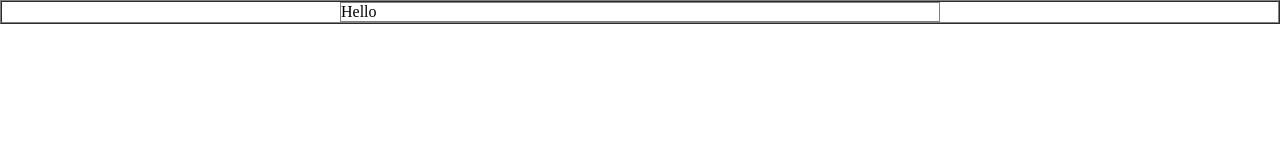
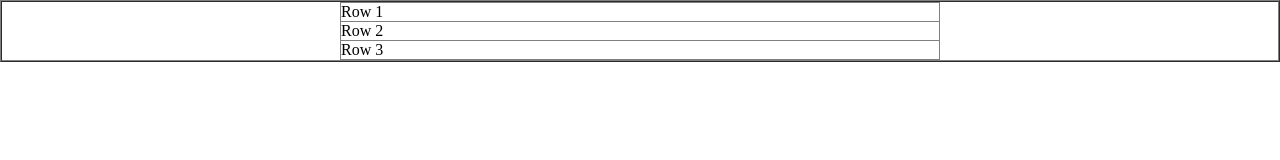
Before and after one commit to juanbonami/email-magic, a plain HTML site: page index.html in a window 1280 px wide. Drawn offline with Linux system fonts and the light colour scheme.

Commit message:
added 3 rows to table because i'm going to have 3 sections to this email

```diff
--- a/index.html
+++ b/index.html
@@ -16,7 +16,17 @@
                     cellspacing="0">
                     <tr>
                         <td>
-                            <p style="margin: 0;">Hello</p>
+                            <p style="margin: 0;">Row 1</p>
+                        </td>
+                    </tr>
+                    <tr>
+                        <td>
+                            <p style="margin: 0;">Row 2</p>
+                        </td>
+                    </tr>
+                    <tr>
+                        <td>
+                            <p style="margin: 0;">Row 3</p>
                         </td>
                     </tr>
                 </table>
```
